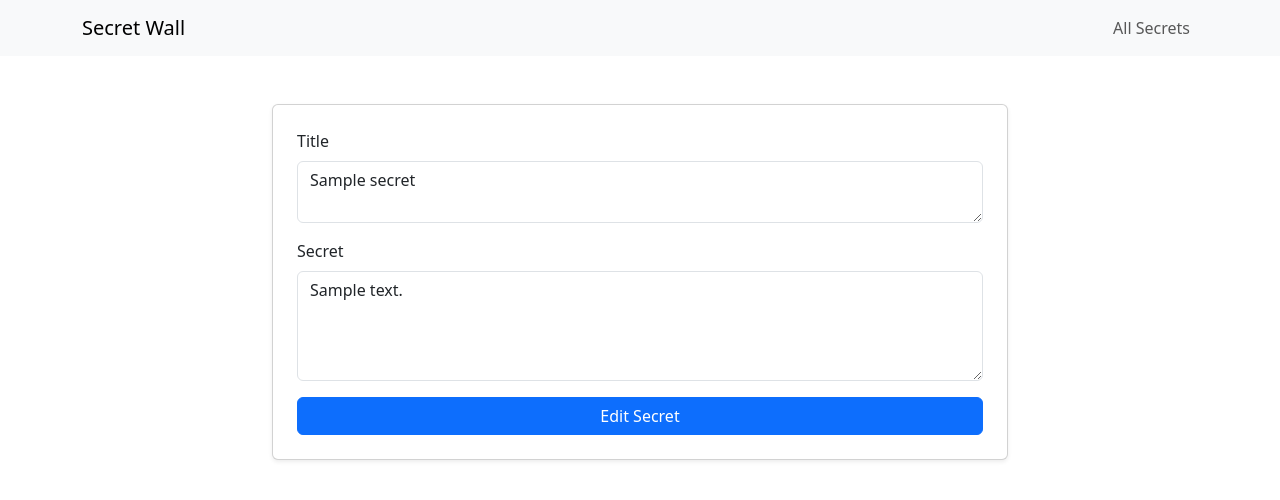
After one commit to Elena-Ziyuan-Zhao/CIT-SUMMER-PROJECT, a Flask app: page /secret/1/edit in a window 1280 px wide. The commit adds this page. Shown: the top 500 px of the page. Run offline with Flask 3, Linux system fonts and the light colour scheme; tables that the repository leaves empty hold one stand-in row (values such as "Sample post").

Commit message:
edit the post

```diff
--- a/app.py
+++ b/app.py
@@ -71,10 +71,30 @@ def react_secret(id):
         db.session.commit()
     return render_template("secret_detail.html", secret=secret)
 
-@app.route("/profile/<int:id>")
+@app.route("/profile/<int:id>", methods = ["GET"])
 def profile_detail(id):
     user = db.session.execute(db.select(User).where(User.id == id)).scalar()
     return render_template("profile.html", user=user)
+
+@app.route("/secret/<int:id>/delete", methods = ["POST"])
+def delete_secret(id):
+    secret = db.session.execute(db.select(Secret).where(Secret.id == id)).scalar()
+    db.session.delete(secret)
+    db.session.commit()
+    return redirect(url_for('profile_detail', id = secret.user_id))
+
+@app.route("/secret/<int:id>/edit", methods = ["POST", "GET"])
+def edit_secret(id):
+    secret = db.session.execute(db.select(Secret).where(Secret.id == id)).scalar()
+    if request.method == "GET":
+        return render_template("edit_secrets.html", secret = secret)
+    if request.method == "POST":
+        title = request.form.get("title")
+        content = request.form.get("content")
+        secret.title = title
+        secret.content = content
+        db.session.commit()
+        return redirect(url_for("profile_detail", id = secret.user_id))
 
 
 @app.route("/profile/<int:id>/create", methods = ["POST", "GET"])
@@ -88,7 +108,7 @@ def create_secret(id):
         new_secret = Secret(title = title, content = content, user = user)
         db.session.add(new_secret)
         db.session.commit()
-        return redirect(url_for(f'profile_detail', id=user.id))
+        return redirect(url_for('profile_detail', id=user.id))
     else:
         return render_template("create.html", user=user)
 
--- a/models/secret.py
+++ b/models/secret.py
@@ -13,7 +13,7 @@ class Secret(db.Model):
     expires_at = db.mapped_column(db.DateTime, default = None)
 
     user = db.relationship("User", back_populates="secrets")
-    comments = db.relationship("Comment", back_populates="secret")
+    comments = db.relationship("Comment", back_populates="secret", cascade="all, delete-orphan")
 
     rating = db.mapped_column(db.Integer, default = 0)
     ratings = db.relationship("Rating", back_populates = "secret")
--- /dev/null
+++ b/templates/edit_secrets.html
@@ -0,0 +1,22 @@
+{% extends "base.html" %}
+
+{% block pagetitle %}Edit Secret{% endblock %}
+
+{% block content %}
+<div class="row justify-content-center">
+    <div class="col-md-8">
+
+        <form method="POST" class="card p-4 shadow-sm">
+            <div class="mb-3">
+                <label for="title" class="form-label">Title</label>
+                <textarea class="form-control" name="title" id="title" rows="2" required>{{secret.title}}</textarea>
+            </div>
+            <div class="mb-3">
+                <label for="content" class="form-label">Secret</label>
+                <textarea class="form-control" name="content" id="content" rows="4" required>{{secret.content}}</textarea>
+            </div>
+            <button type="submit" class="btn btn-primary w-100">Edit Secret</button>
+        </form>
+    </div>
+</div>
+{% endblock %}
--- a/templates/profile.html
+++ b/templates/profile.html
@@ -21,7 +21,7 @@
   {% for secret in user.secrets %}
     <div class="card mb-3">
       <div class="card-body">
-        <p class="card-text">{{ secret.title }}</p>
+        <p class="card-text"><a href="{{ url_for('secret_detail', id=secret.id) }}">{{ secret.title }}</a></p>
         <p class="card-text">{{ secret.content }}</p>
         <p class="text-muted small">
           Posted on {{ secret.created_date }}
@@ -29,6 +29,10 @@
             | Expires at: {{ secret.expires_at }}
           {% endif %}
         </p>
+        <form  method="POST" action="{{ url_for('delete_secret', id=secret.id) }}">
+          <button type="submit" class="btn btn-sm btn-danger">Delete</button>
+        </form>
+        <a href="{{ url_for('edit_secret', id=secret.id) }}" class="btn btn-sm btn-warning">Edit</a>
       </div>
     </div>
   {% else %}
```
Also changed, not shown: templates/create.html (+0 -9 lines), templates/top_secrets.html (deleted, +0 -31 lines).
